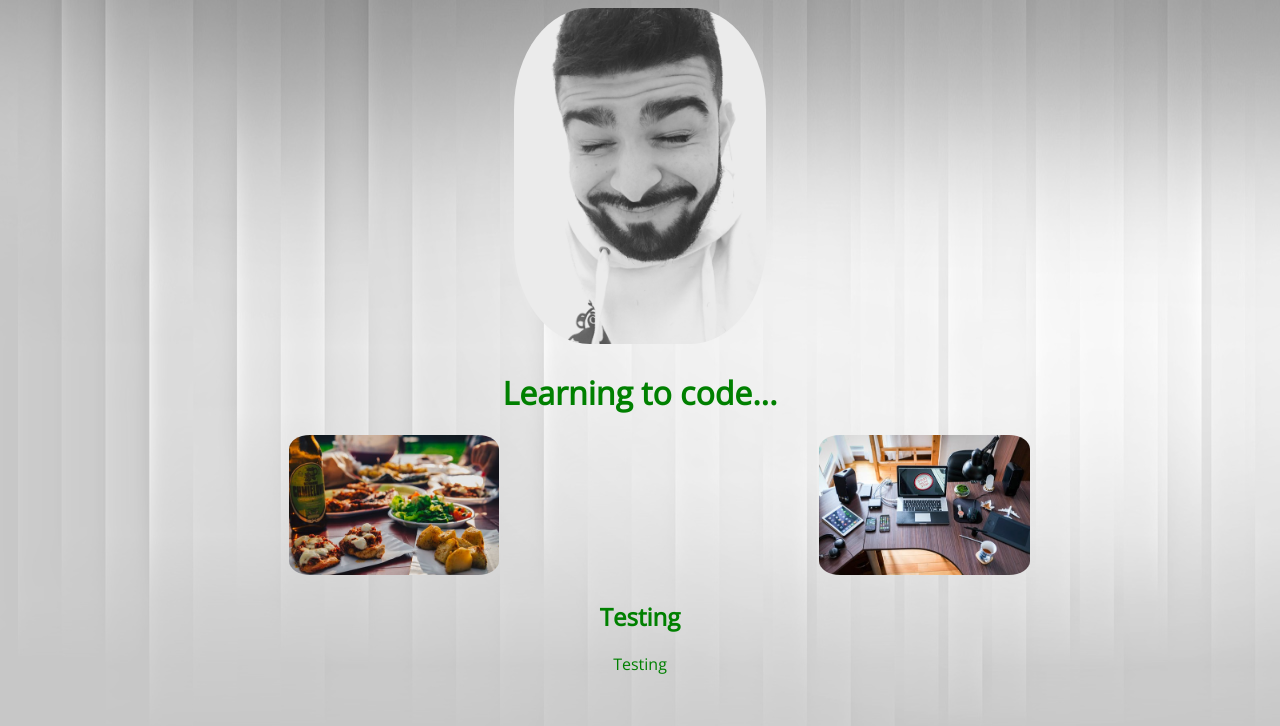
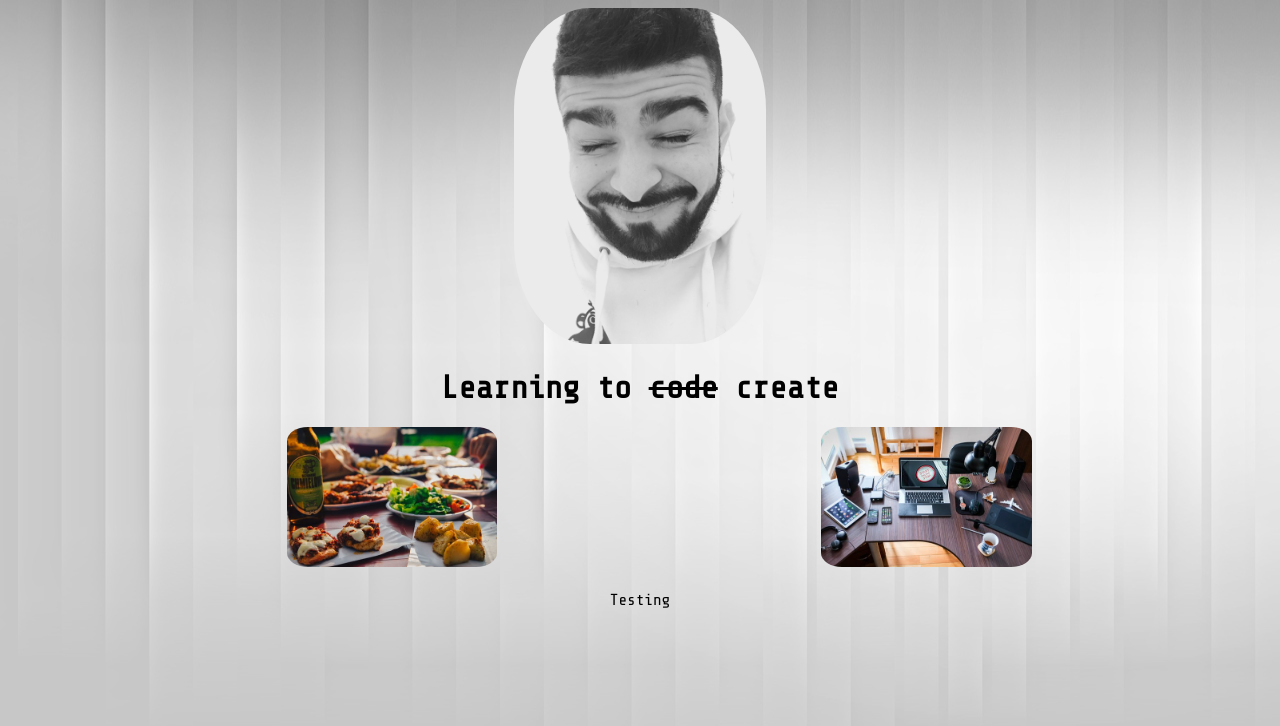
Before and after one commit to robertexe/firstever, a plain HTML site: page index.html in a window 1280 px wide. Drawn offline with nearby package versions, Linux system fonts and the light colour scheme.

Commit message:
Add files via upload

```diff
--- a/index.html
+++ b/index.html
@@ -4,7 +4,8 @@
         <meta name="viewport" content="width=device-width">
         <title>Robert Tabares</title>
         <link rel="stylesheet" type="text/css" href="style.css">
-       <link href="https://fonts.googleapis.com/css?family=Open+Sans" rel="stylesheet">
+       <link href="https://fonts.googleapis.com/css?family=Share+Tech+Mono" rel="stylesheet">
+
 
 
 
@@ -21,7 +22,7 @@
 
         <head>
 
-           <h1>Learning to code...</h1>
+           <h1>Learning to <strike>code</strike> create</h1>
 
         </head>
         <ul class="side">
@@ -40,7 +41,7 @@
 
 
 
-       <h2> Testing </h2>
+       <h2>  </h2>
 
         <footer>
 
--- a/style.css
+++ b/style.css
@@ -1,5 +1,5 @@
 head {
-    color: green;
+    color: black;
 }
 h2 {
 
@@ -7,8 +7,8 @@ h2 {
 body {
     background: whitesmoke;
     background-image: url(abstract_background7.jpg);
-    color: green;
-    font-family: 'Open Sans', serif;
+    color: black;
+    font-family: 'Share Tech Mono', serif;
     text-align: center;
 }
 img {
```
